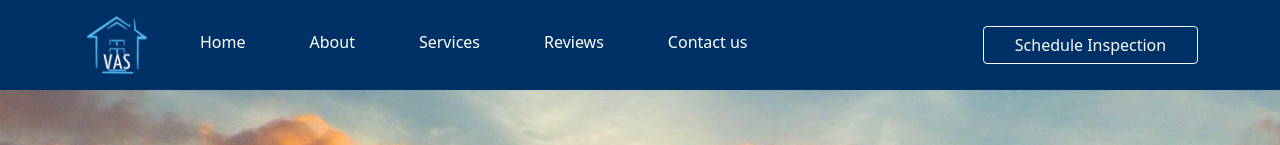
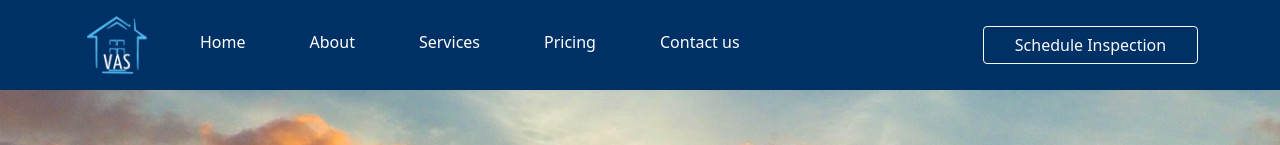
Before and after one commit to vashomeinspection/vashomeinspection.github.io, a React (Create React App) app: page / in a window 1280 px wide. Shown: the top 145 px of the page. Built offline with nearby package versions, Linux system fonts and the light colour scheme.

Commit message:
change reviews to pricing

```diff
--- a/src/App.js
+++ b/src/App.js
@@ -14,7 +14,7 @@ import ScrollToTop from "./Components/ScrollTop.js";
 import Home from "./Components/Home/home";
 import About from "./Components/About/about";
 import Contact from "./Components/Contact/contact";
-import Reviews from "./Components/Reviews/reviews";
+import Pricing from "./Components/Pricing/pricing";
 import Services from "./Components/Services/services";
 
 import "./style.css";
@@ -43,7 +43,7 @@ function App() {
                     <Route path="/about" element={<About />} />
                     <Route path="/services" element={<Services />} />
                     <Route path="/contact-us" element={<Contact />} />
-                    <Route path="/reviews" element={<Reviews />} />
+                    <Route path="/pricing" element={<Pricing />} />
                     <Route path="*" element={<Navigate to="/" />} />
                 </Routes>
                 <Footer />
--- a/src/Components/Navbar.js
+++ b/src/Components/Navbar.js
@@ -47,7 +47,7 @@ function NavBar() {
                         <Nav.Link as={Link} to="/services" onClick={() => updateExpanded(false)}> Services </Nav.Link>
                     </Nav.Item>
                     <Nav.Item>
-                        <Nav.Link as={Link} to="/reviews" onClick={() => updateExpanded(false)}> Reviews </Nav.Link>
+                        <Nav.Link as={Link} to="/pricing" onClick={() => updateExpanded(false)}> Pricing </Nav.Link>
                     </Nav.Item>
                     <Nav.Item>
                         <Nav.Link as={Link} to="/contact-us" onClick={() => updateExpanded(false)}> Contact us </Nav.Link>
```
Also changed, not shown: src/Components/Pricing/pricing.js (added).
